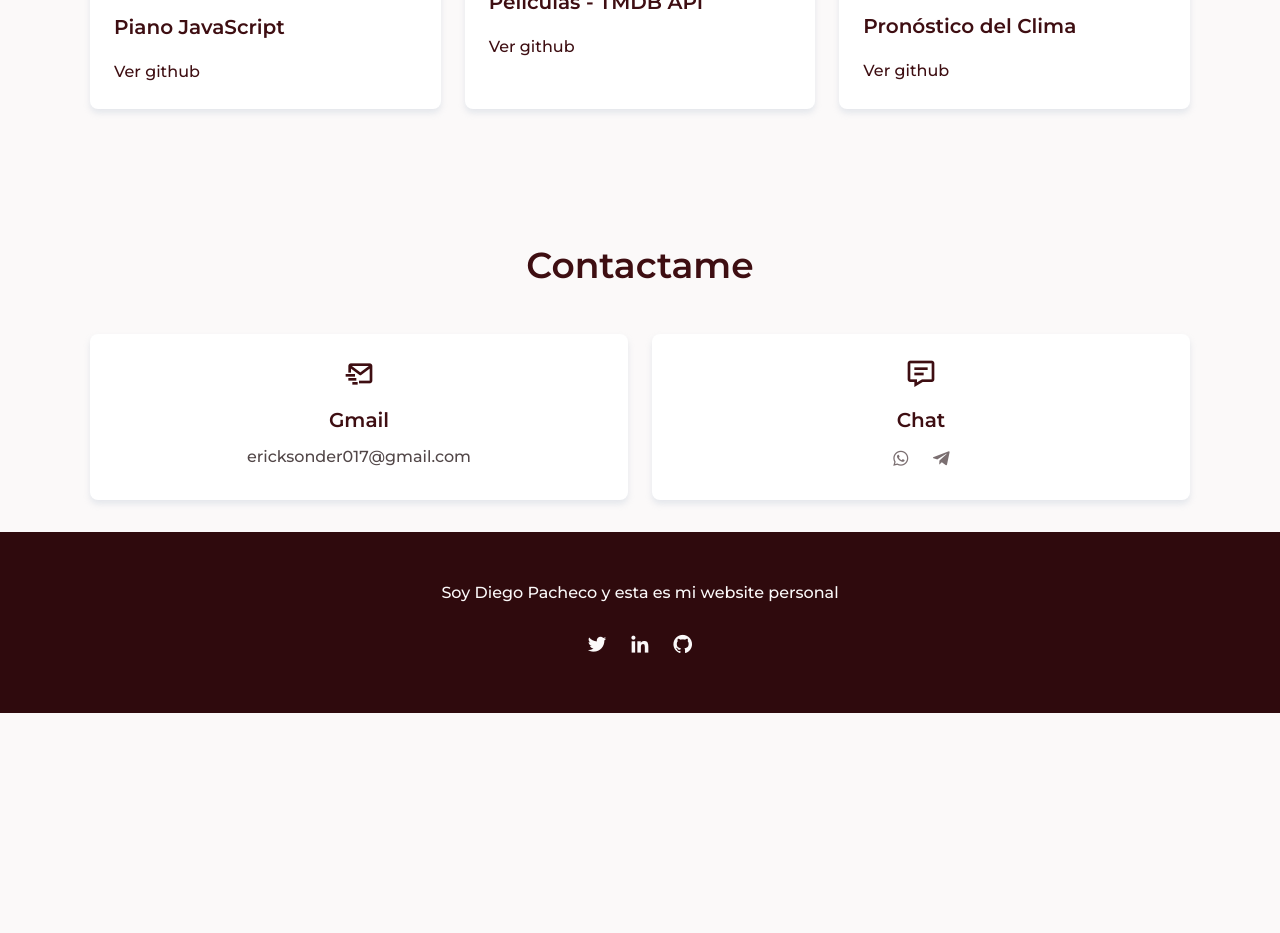
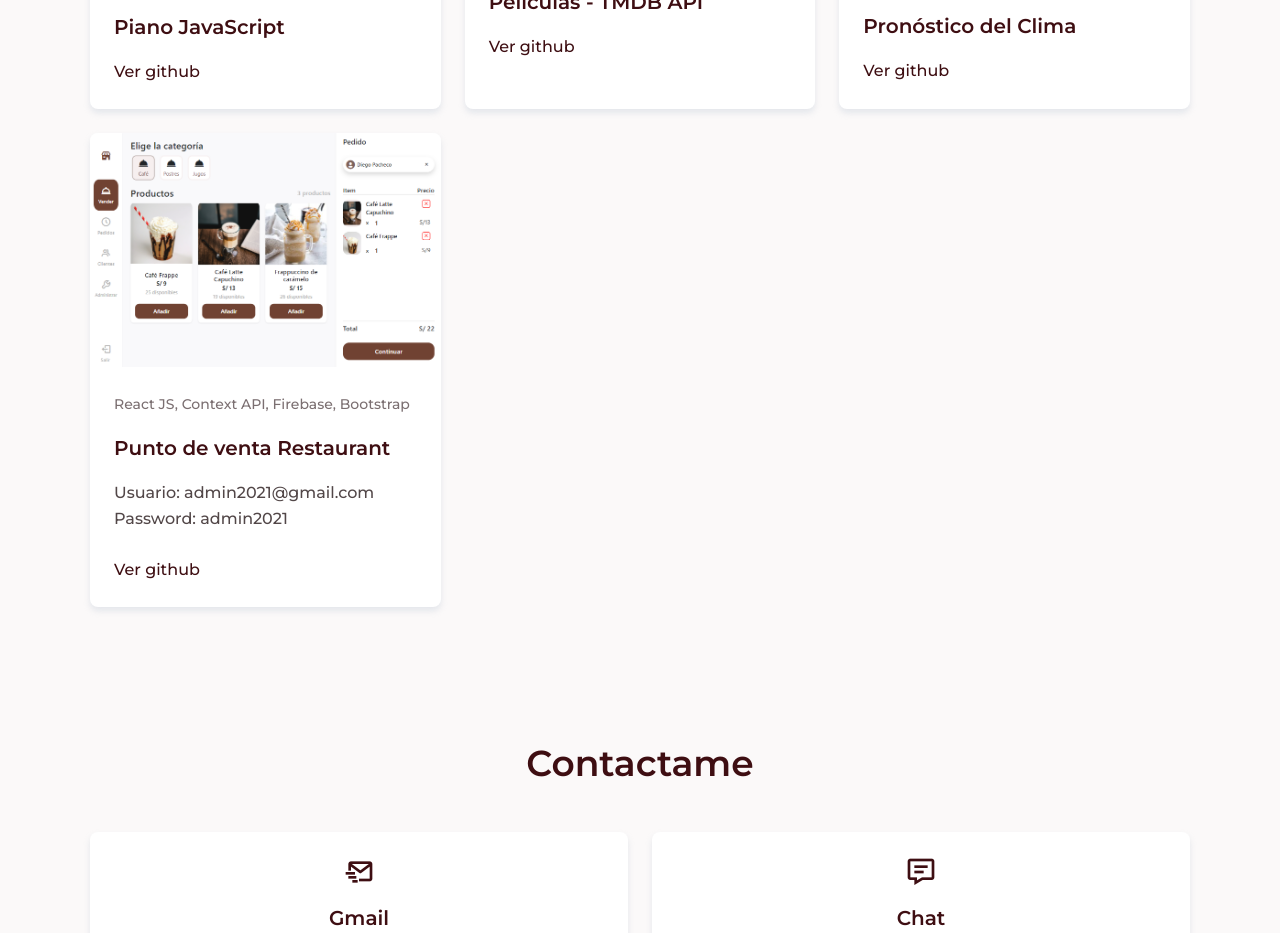
Before and after one commit to diegopacheco-dev/ericksonder.github.io, a plain HTML site: page index.html in a window 1280 px wide. Shown: the part 3080-4013 px from the top of the page. Before the commit the page ends 3793 px from the top, so only its background shows below. Drawn offline with nearby package versions, Linux system fonts and the light colour scheme.

Commit message:
Agregue el proyecto punto-de-venta a mi portafolio

```diff
--- a/index.html
+++ b/index.html
@@ -242,6 +242,19 @@
             </div>
           </div>
 
+          <div class="portfolio__content">
+            <a target="_blank" href="https://ericksonder.github.io/pos-demo-portafolio/#/login"><img src="./assets/img/punto-de-venta.PNG" alt="" class="portfolio__img" /></a>
+            <div class="portfolio__data">
+              <span class="portfolio__subtitle">React JS, Context API, Firebase, Bootstrap</span>
+              <h2 class="portfolio__title">
+                Punto de venta Restaurant
+              </h2>
+              <p>Usuario: admin2021@gmail.com</p>
+              <p>Password: admin2021</p>
+              <br>
+              <a target="_blank" href="https://github.com/ericksonder/pos-demo-portafolio" class="button button-link">Ver github</a>
+            </div>
+          </div>
 
 
 
```
Also changed, not shown: assets/img/frapuchino.png (added), assets/img/punto-de-venta.PNG (added).
